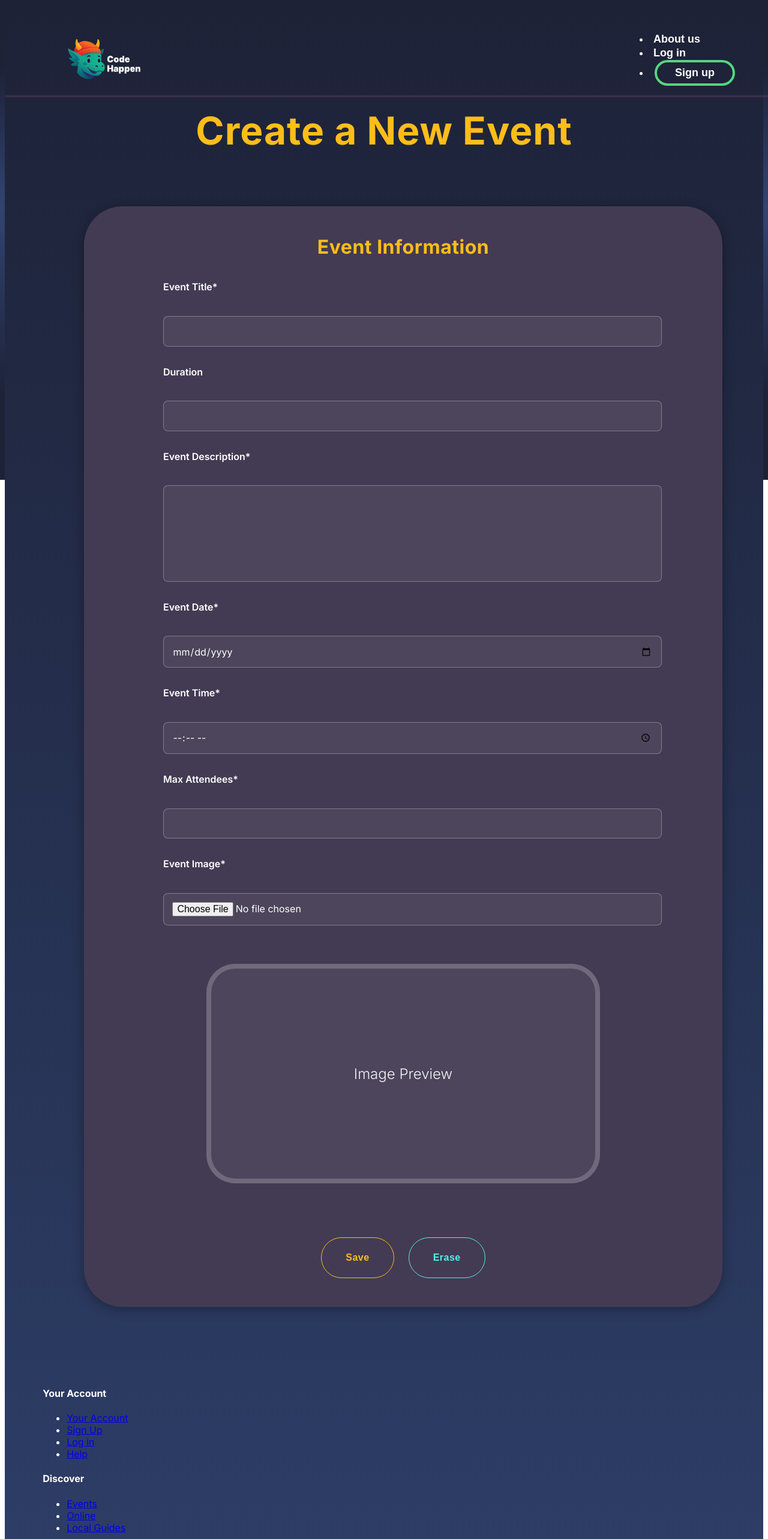
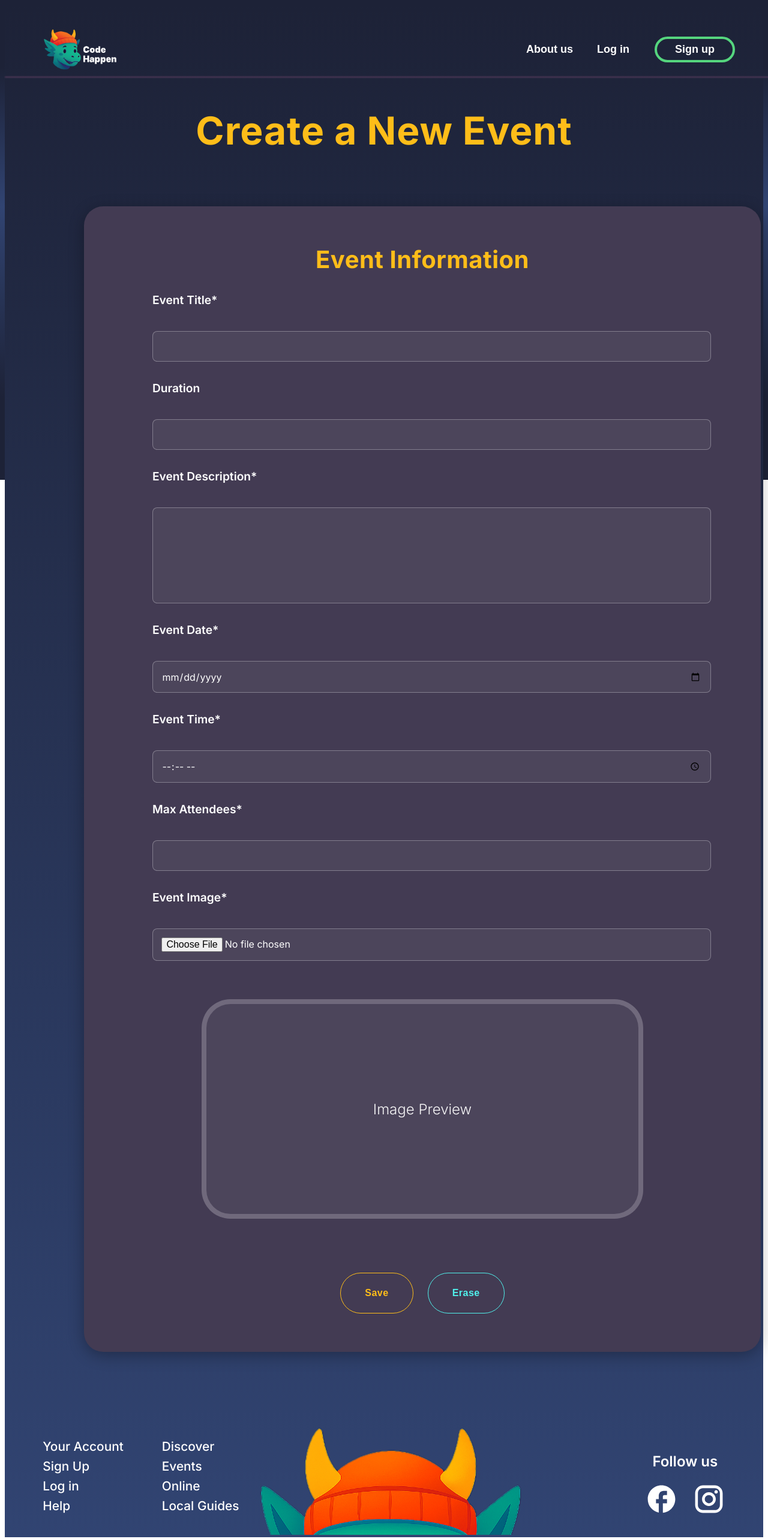
Before and after one commit to TechMeetP9/CodeCrafters-Frontend, a React (Vite) app: page /event-create in a window 1280 px wide. Shown: the top 2566 px of the page at 60% size. Built offline with nearby package versions, Linux system fonts and the light colour scheme.

Commit message:
fix/style correction in the event creation form

```diff
--- a/src/components/eventForm/eventForm.jsx
+++ b/src/components/eventForm/eventForm.jsx
@@ -16,7 +16,7 @@
     });
 
     const [preview, setPreview] = useState(null);
-    const [error, setError] = useState(""); // solo un error a la vez
+    const [errors, setErrors] = useState({}); // Cambiado a objeto
     const [message, setMessage] = useState("");
 
     const handleChange = (e) => {
@@ -28,38 +28,40 @@
         } else {
         setFormData({ ...formData, [name]: value });
         }
-        setError(""); // limpiar error al modificar un campo
+        setErrors({}); // Limpiamos errores al cambiar
         setMessage("");
     };
 
     const validateForm = () => {
-        if (!formData.title.trim()) return "Title is required";
-        if (formData.title.length > 150) return "Title cannot exceed 150 characters";
+        const newErrors = {};
 
-        if (!formData.description.trim()) return "Description is required";
-        if (formData.description.length > 300) return "Description cannot exceed 300 characters";
+        if (!formData.title.trim()) newErrors.title = "Title is required";
+        else if (formData.title.length > 150) newErrors.title = "Title cannot exceed 150 characters";
 
-        if (!formData.event_date) return "Date is required";
-        if (!/^\d{4}-\d{2}-\d{2}$/.test(formData.event_date)) return "Incorrect date format";
+        if (!formData.description.trim()) newErrors.description = "Description is required";
+        else if (formData.description.length > 300) newErrors.description = "Description cannot exceed 300 characters";
 
-        if (!formData.event_time) return "Start time is required";
-        if (!/^([0-1]\d|2[0-3]):([0-5]\d)$/.test(formData.event_time)) return "Incorrect time format";
+        if (!formData.event_date) newErrors.event_date = "Date is required";
+        else if (!/^\d{4}-\d{2}-\d{2}$/.test(formData.event_date)) newErrors.event_date = "Incorrect date format";
 
-        if (!formData.duration.trim()) return "Duration is required";
-        if (formData.duration.length > 50) return "Duration cannot exceed 50 characters";
+        if (!formData.event_time) newErrors.event_time = "Start time is required";
+        else if (!/^([0-1]\d|2[0-3]):([0-5]\d)$/.test(formData.event_time)) newErrors.event_time = "Incorrect time format";
 
-        if (!formData.capacity) return "Capacity is required";
+        if (!formData.duration.trim()) newErrors.duration = "Duration is required";
+        else if (formData.duration.length > 50) newErrors.duration = "Duration cannot exceed 50 characters";
 
-        if (!formData.image) return "Image is required";
+        if (!formData.capacity) newErrors.capacity = "Capacity is required";
 
-        return "";
+        if (!formData.image) newErrors.image = "Image is required";
+
+        return newErrors;
     };
 
     const handleSubmit = async (e) => {
         e.preventDefault();
-        const validationError = validateForm();
-        if (validationError) {
-        setError(validationError);
+        const validationErrors = validateForm();
+        if (Object.keys(validationErrors).length > 0) {
+        setErrors(validationErrors);
         return;
         }
 
@@ -88,7 +90,7 @@
         image: null,
         });
         setPreview(null);
-        setError("");
+        setErrors({});
         setMessage("");
     };
 
@@ -105,7 +107,7 @@
             value={formData.title}
             onChange={handleChange}
             />
-            {error && <p className="error">{error}</p>}
+            {errors.title && <p className="error">{errors.title}</p>}
 
             <label htmlFor="duration">Duration</label>
             <input
@@ -115,6 +117,7 @@
             value={formData.duration}
             onChange={handleChange}
             />
+            {errors.duration && <p className="error">{errors.duration}</p>}
 
             <label htmlFor="description">Event Description*</label>
             <textarea
@@ -123,6 +126,7 @@
             value={formData.description}
             onChange={handleChange}
             ></textarea>
+            {errors.description && <p className="error">{errors.description}</p>}
 
             <label htmlFor="event_date">Event Date*</label>
             <input
@@ -132,6 +136,7 @@
             value={formData.event_date}
             onChange={handleChange}
             />
+            {errors.event_date && <p className="error">{errors.event_date}</p>}
 
             <label htmlFor="event_time">Event Time*</label>
             <input
@@ -141,6 +146,7 @@
             value={formData.event_time}
             onChange={handleChange}
             />
+            {errors.event_time && <p className="error">{errors.event_time}</p>}
 
             <label htmlFor="capacity">Max Attendees*</label>
             <input
@@ -151,6 +157,7 @@
             onChange={handleChange}
             min="1"
             />
+            {errors.capacity && <p className="error">{errors.capacity}</p>}
 
             <label htmlFor="image">Event Image*</label>
             <input
@@ -160,6 +167,7 @@
             accept="image/*"
             onChange={handleChange}
             />
+            {errors.image && <p className="error">{errors.image}</p>}
 
             <figure>
             {preview ? (
--- a/src/components/eventForm/eventForm.scss
+++ b/src/components/eventForm/eventForm.scss
@@ -6,23 +6,24 @@
                 flex-direction: column;
                 align-items: center;
                 background-color: #433B53;
-                padding: 3rem 2rem;
-                border-radius: 4rem;
+                padding: clamp(2rem, 5vw, 4rem);
+                border-radius: 2rem;
                 color: $font-color-primary;
                 font-family: $font-primary;
                 width: 100%;
-                max-width: 1300px;
+                max-width: 1200px;
                 margin: 3rem auto;
-                box-shadow: 0 4px 20px rgba(0, 0, 0, 0.3);
+                box-shadow: 0 6px 26px rgba(0, 0, 0, 0.3);
 
                 &__fieldset {
                     display: flex;
                     flex-direction: column;
                     gap: 2rem;
-                    width: 80%;
+                    width: 90%;
                     max-width: 900px;
                     border: none;
                     align-items: stretch;
+
 
                     figure {
                         margin: 2rem auto;
@@ -42,12 +43,6 @@
                             font-weight: $font-weight-light;
                         }
 
-                        .error {
-                            color: red;
-                            font-size: 0.9rem;
-                            margin-top: 0.3rem;
-                            grid-column: span 2;
-                        }
 
 
                         img {
@@ -58,19 +53,23 @@
                     }
                 }
 
+
                 legend {
                     text-align: center;
-                    font-size: 2rem;
+                    font-size: clamp(1.6rem, 4vw, 2.5rem);
                     font-weight: $font-weight-bold;
-                    margin-bottom: 2rem;
+                    margin-bottom: clamp(1rem, 2vw, 2rem);
                     color: $accent-secondary;
                     letter-spacing: 0.5px;
                 }
 
+
+
                 label {
                     display: block;
                     font-weight: $font-weight-semibold;
-                    margin-bottom: 0.4rem;
+                    margin-bottom: 0.5rem;
+                    font-size: clamp(1.2rem, 2vw, 1.2rem);
                 }
 
                 input,
@@ -135,6 +134,16 @@
                         }
                     }
                 }
+
+                        .error {
+                            color:#ff4d4f;
+                            font-size: 1rem;
+                            margin-top: 0.25rem;
+                            grid-column: span 2;
+                            margin-bottom: 0.5rem;
+                        }
+
+
 
                 @media (max-width: 1024px) {
                     max-width: 70%;
--- a/src/components/footer/footer.jsx
+++ b/src/components/footer/footer.jsx
@@ -7,64 +7,53 @@
 const Footer = () => {
     return (
         <footer className="footer">
-    <nav className="footer__nav" aria-label="Footer navigation">
-        <section className="footer__links footer__links-account">
-        <h4>Your Account</h4>
+            <div className="footer__left">
                 <ul>
-            <li><a href="/account">Your Account</a></li>
-            <li><a href="/signup">Sign Up</a></li>
-            <li><a href="/login">Log in</a></li>
-            <li><a href="/help">Help</a></li>
+                    <li>Your Account</li>
+                    <li>Sign Up</li>
+                    <li>Log in</li>
+                    <li>Help</li>
                 </ul>
-        </section>
+                <ul>
+                    <li>Discover</li>
+                    <li>Events</li>
+                    <li>Online</li>
+                    <li>Local Guides</li>
+                </ul>
+            </div>
 
-        <section className="footer__links footer__links-discover">
-        <h4>Discover</h4>
-        <ul>
-            <li><a href="/events">Events</a></li>
-            <li><a href="/online">Online</a></li>
-            <li><a href="/local-guides">Local Guides</a></li>
-        </ul>
-        </section>
+            <div className="footer__center">
+                <img src={footerImg} alt="Logo" className="footer__logo" />
+            </div>
 
-        <figure className="footer__logo-figure">
-        <a href="/" className="footer__logo-link">
-            <img src={footerImg} alt="Company Logo" className="footer__logo" />
-        </a>
-        </figure>
-
-        <section className="footer__social">
-        <p>Follow us</p>
-        <ul className="footer__social-list">
-            <li>
+            <div className="footer__right">
+                <p className="footer__follow">Follow us</p>
+                <div className="footer__icons">
                     <a
                         href="https://facebook.com"
                         target="_blank"
                         rel="noopener noreferrer"
-                aria-label="Facebook"
                     >
-                <img src={facebook} alt="" className="footer__icon" />
+                        <img
+                            src={facebook}
+                            alt="Facebook"
+                            className="footer__icon"
+                        />
                     </a>
-            </li>
-            <li>
                     <a
                         href="https://instagram.com"
                         target="_blank"
                         rel="noopener noreferrer"
-                aria-label="Instagram"
                     >
-                <img src={instagram} alt="" className="footer__icon" />
+                        <img
+                            src={instagram}
+                            alt="Instagram"
+                            className="footer__icon"
+                        />
                     </a>
-            </li>
-        </ul>
-        </section>
-    </nav>
-
-    <address className="footer__copyright">
-        &copy; {new Date().getFullYear()} Your Company. All rights reserved.
-    </address>
+                </div>
+            </div>
         </footer>
-
     );
 };
 
--- a/src/components/footer/footer.scss
+++ b/src/components/footer/footer.scss
@@ -6,14 +6,14 @@
     align-items: flex-end;
     background-color: transparent;
     color: $font-color-primary;
-    font-size: 1rem;
     padding: 2rem 4rem;
     font-family: $font-primary;
     position: relative;
 
     &__left {
         display: flex;
-        gap: 3rem;
+        gap: 4rem;
+        font-size: 1.3rem;
 
         ul {
             list-style: none;
@@ -25,10 +25,9 @@
                 cursor: pointer;
                 font-weight: $font-weight-medium;
                 transition: color 0.3s ease;
-                font-size: 1.05rem;
 
                 &:hover {
-                    color: $accent-primary;
+                    color:#ff8ab2;
                 }
             }
         }
@@ -41,18 +40,21 @@
         transform: translateX(-50%);
 
         .footer__logo {
-            width: 500px;
+            width: 600px;
             object-fit: contain;
         }
     }
 
     &__right {
-        text-align: right;
+        display: flex;
+        flex-direction: column;
+        align-items: center;
+        text-align: center;
 
         .footer__follow {
             font-weight: $font-weight-semibold;
-            margin-bottom: 0.8rem;
-            font-size: 1.1rem;
+            margin-bottom: 1.3rem;
+            font-size: 1.5rem;
         }
 
         .footer__icons {
@@ -61,16 +63,40 @@
             gap: 1.5rem;
 
             .footer__icon {
-                width: 36px;
-                height: 36px;
+                width: 55px;
+                height: 55px;
                 transition: transform 0.3s ease, filter 0.3s ease;
                 filter: brightness(0) invert(1);
 
                 &:hover {
-                    transform: scale(1.15);
+                    transform: scale(1.1);
                     filter: brightness(1.5);
+                    color:#ff8ab2;
                 }
             }
+        }
+    }
+}
+
+@media (max-width: 1024px) {
+    .footer {
+        &__left {
+            font-size: 1.1rem;
+        }
+
+        &__right {
+            .footer__follow {
+                font-size: 1.3rem;
+            }
+
+            .footer__icons .footer__icon {
+                width: 45px;
+                height: 45px;
+            }
+        }
+
+        &__center .footer__logo {
+            width: 400px;
         }
     }
 }
@@ -82,15 +108,11 @@
         text-align: center;
         gap: 2rem;
         padding: 2rem;
-        font-size: 0.95rem;
 
         &__left {
             flex-direction: column;
             gap: 1rem;
-
-            ul li {
-                font-size: 1rem;
-            }
+            font-size: 1rem;
         }
 
         &__center {
@@ -106,41 +128,17 @@
             text-align: center;
 
             .footer__follow {
-                font-size: 1.05rem;
+                font-size: 1.2rem;
             }
 
             .footer__icons {
                 justify-content: center;
 
                 .footer__icon {
-                    width: 28px;
-                    height: 28px;
+                    width: 35px;
+                    height: 35px;
                 }
             }
         }
     }
 }
-
-@media (min-width: 769px) and (max-width: 1024px) {
-    .footer {
-        padding: 2rem 3rem;
-        font-size: 1rem;
-
-        &__left ul li {
-            font-size: 1.05rem;
-        }
-
-        &__right .footer__follow {
-            font-size: 1.1rem;
-        }
-
-        &__center .footer__logo {
-            width: 300px;
-        }
-
-        &__right .footer__icons .footer__icon {
-            width: 32px;
-            height: 32px;
-        }
-    }
-}
--- a/src/components/navbar/navbar.jsx
+++ b/src/components/navbar/navbar.jsx
@@ -3,36 +3,36 @@ import "./navbar.scss";
 import Whitebutton from "../whitebutton/whitebutton";
 import Signupbutton from "../signupbutton/signupbutton";
 
-const nav_items = [
+const nav_items =[
     { label: "About us", onClick: () => console.log("Go to About us") },
   { label: "Log in", onClick: () => console.log("Go to Log in") },
 ];
 
 const Navbar = () => {
     return (
-    <header className="navbar">
-      <figure className="navbar__brand">
+      <nav className="navbar">
+
+        <div className="navbar__brand">
           <img
             src="/src/assets/logo.png"
             alt="Code Happen logo"
             className="navbar__logo"
           />
-      </figure>
+        </div>
 
-      <nav className="navbar__menu" aria-label="Main navigation">
-        <ul className="navbar__list">
+
+        <div className="navbar__menu">
           {nav_items.map((item) => (
-            <li key={item.label} className="navbar__item">
-              <Whitebutton text={item.label} onClick={item.onClick} />
-            </li>
+            <Whitebutton
+              key={item.label}
+              text={item.label}
+              onClick={item.onClick}
+            />
           ))}
-          <li className="navbar__item">
+
           <Signupbutton text="Sign up" onClick={() => console.log("Sign up")} />
-          </li>
-        </ul>
+        </div>
       </nav>
-    </header>
-
     );
   };
 
--- a/src/pages/eventCreation/eventCreation.scss
+++ b/src/pages/eventCreation/eventCreation.scss
@@ -22,6 +22,7 @@
         justify-content: flex-start;
         padding: 2rem;
         z-index: 1;
+
     }
 
     &__title {
@@ -35,7 +36,8 @@
 
     footer {
         width: 90%;
-        margin-top: auto;
+        margin-top: 2rem;
+        flex-shrink: 0;
     }
 
     @media (max-width: 1024px) {
```
Also changed, not shown: src/components/userEditForm/userEditForm.scss (+23 -2 lines). Lines whose indentation alone changed are shown as unchanged.
